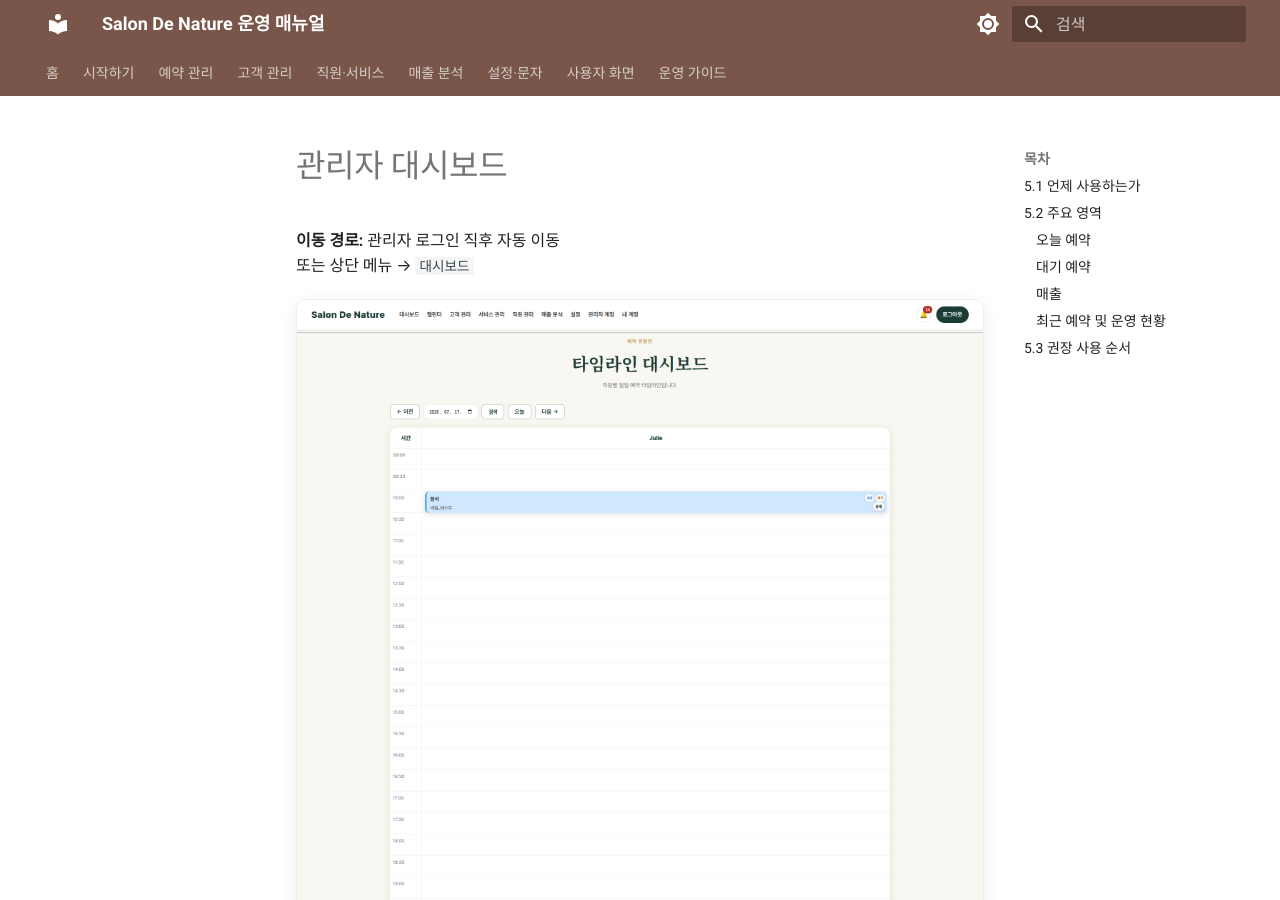
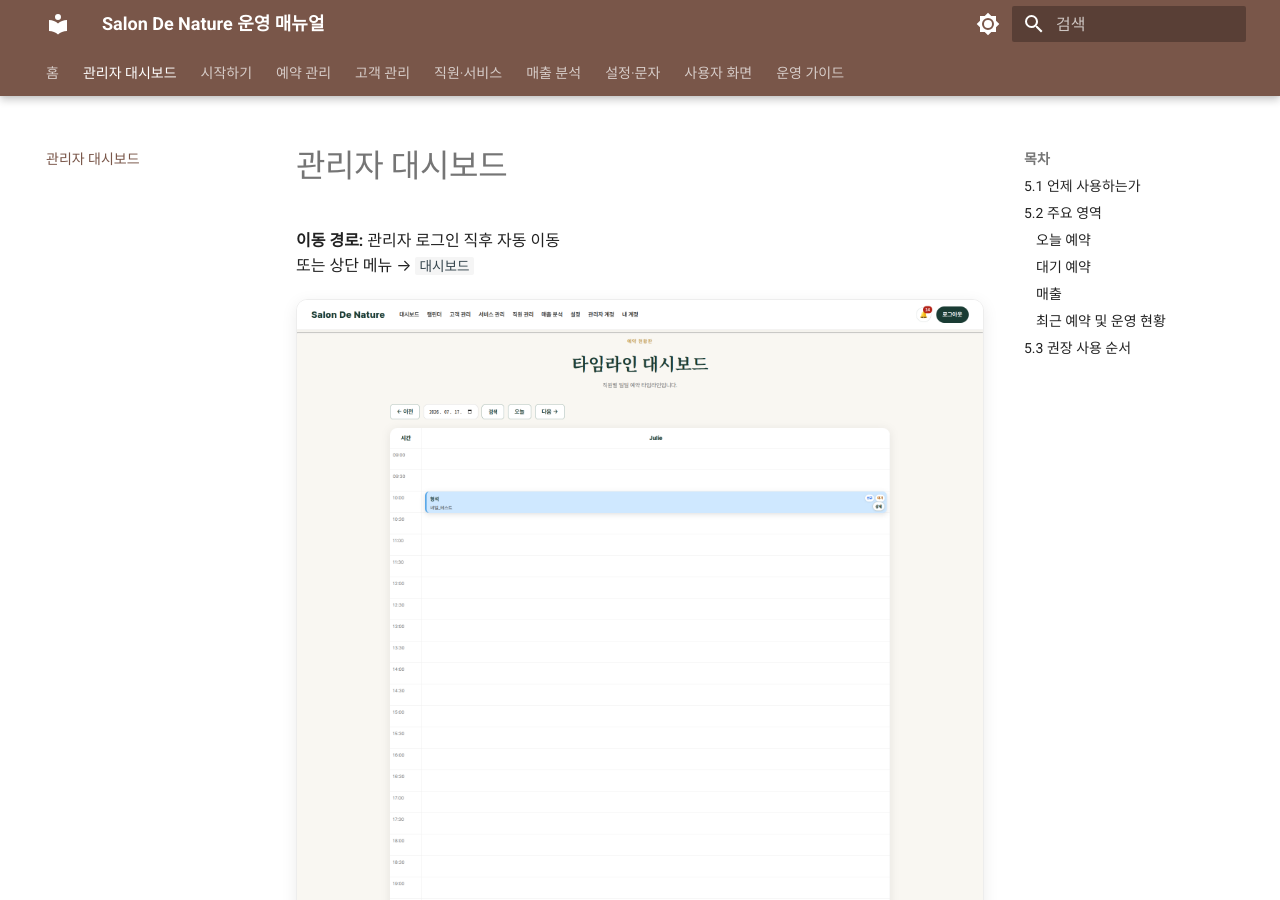
Before and after one commit to OrientingFreeman/SalonDeNature_ManagementSystem_Manual, an MkDocs documentation site: the page built from docs/admin/dashboard.md, in a window 1280 px wide and 900 px high. Built offline with MkDocs 1.6.1 and Material for MkDocs 9.7.7, drawn with Linux system fonts in a browser that asks for light colours.

Commit message:
nav-bar correction

```diff
--- a/mkdocs.yml
+++ b/mkdocs.yml
@@ -11,6 +11,7 @@ theme:
     - navigation.instant.progress
     - navigation.tracking
     - navigation.tabs
+    - navigation.tabs.sticky
     - navigation.sections
     - navigation.expand
     - navigation.top
@@ -59,6 +60,7 @@ extra_css:
 
 nav:
   - 홈: index.md
+  - 관리자 대시보드: admin/dashboard.md
   - 시작하기:
       - 시스템 소개와 로그인: getting-started/index.md
   - 예약 관리:
```
